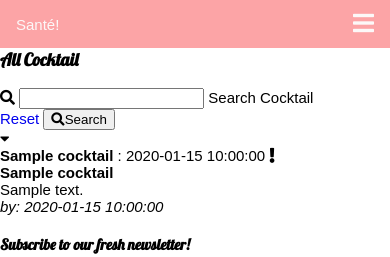
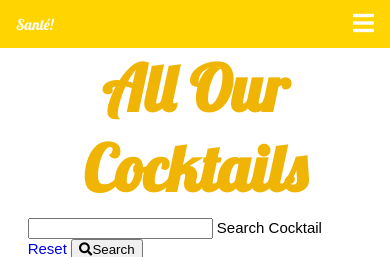
Before and after one commit to AudreyLL88/Sante_MS2, a Flask app: page /search in a window 390 px wide. Shown: the top 257 px of the page. Run offline with Flask 2, Linux system fonts and the light colour scheme; a database or web service that is not in the repository returns one stand-in record (values such as "Sample title"); some libraries are stand-ins or nearby versions.

Commit message:
Change color scheme and cocktail recipe cards

```diff
--- a/static/css/style.css
+++ b/static/css/style.css
@@ -5,46 +5,9 @@
 h4,
 h5,
 h6,
-.brand-logo {
+.nav__logo {
     font-family: "Lobster", cursive;
 }
-
-
-
-
-.cocktail-card {
-    height: 100%;
-    width: 100%;
-}
-
-.card-cocktail{
-background-color: rgb(255, 255, 255);
-  border-radius: 4px;
-  overflow: hidden;
-  display: flex;
-  align-items: center;
-  flex-direction: column;
-  -moz-box-pack: justify;
-  justify-content: space-between;
-  box-shadow: rgba(12, 15, 20, 0.02) 0px 0px 0px 1px,
-    rgba(12, 15, 20, 0.06) 0px 0px 1px 0px,
-    rgba(12, 15, 20, 0.06) 0px 2px 2px 0px;
-  max-width: 344px;
-  margin: 24px auto;
-
-}
-
-.responsive-image {
-  object-fit: contain;
-  height: 214px;
-  width: 100%;
-}
-
-.card-content {
-width: 100%;
-margin: 24px 24px;
-}
-
 
 
 /*===== VARIABLES CSS =====*/
@@ -52,13 +15,13 @@
   --header-height: 3rem;
 
   /*===== Colors =====*/
-  --first-color: #FCA4A6;
-  --first-color-dark: #C1576A;
-  --first-color-darken: #A83E51;
-  --white-color: #FCF8F8;
+  --first-color: #FFD400;
+  --first-color-dark: rgb(240, 181, 4);
+  --first-color-darken: rgb(228, 163, 0);
+  --white-color: #FFF;
 
   /*===== Font and typography =====*/
-  --body-font: 'Poppins', sans-serif;
+  --body-font:'Montserrat', sans-serif;
   --big-font-size: 2.5rem;
   --normal-font-size: .938rem;
 
@@ -183,7 +146,7 @@
 }
 
 .home__container{
-  height: calc(100vh - var(--header-height));
+  height: calc(80vh - var(--header-height));
   grid-template-rows: repeat(2, max-content);
   row-gap: 1.5rem;
 }
@@ -253,7 +216,7 @@
   }
 
   .home__container{
-    height: 100vh;
+    height: 80vh;
     grid-template-columns: repeat(2, max-content);
     grid-template-rows:  1fr;
     row-gap: 0;
@@ -292,3 +255,62 @@
     width: 604px;
   }
 }
+
+/* === Cocktail Cards == */
+
+.discover__cocktail,
+.all__cocktail {
+    margin-left: 1rem;
+    margin-right: 1rem;
+}
+
+.header__cocktail {
+    text-align: center;
+    font-size: 4rem;
+    color: var(--first-color-dark);
+    margin-bottom: 10px;
+    margin-top: 30px;
+}
+
+
+.discover__img,
+.all__img {
+    width: 100%;
+    padding-bottom: 100%;
+    background-size: cover;
+    background-position: center;
+    margin-bottom: 30px;
+    position: relative;
+}
+
+.discover__title {
+    position: absolute;
+    bottom: 0;
+    background: #fceabb;
+    background: -webkit-linear-gradient(to right, #f8b500, #fceabb);
+    color: #f1f1f1!important;
+    width: 100%;
+    transition: .5s ease-in-out;
+    opacity:0;
+    font-size: 1.2em;
+    padding: 25px 0 15px 0;
+    text-align: center;
+  }
+
+  .col-sm-6:hover .discover__title {
+    opacity: 1;
+  }
+
+@media (min-width: 768px) {
+    .wrap {
+        padding-left: 10%;
+        padding-right: 10%;
+    }
+}
+
+@media (max-width: 767.98px) {
+    .wrap {
+        padding-left: 3%;
+        padding-right: 3%;
+    }
+}
--- a/templates/cocktails.html
+++ b/templates/cocktails.html
@@ -1,56 +1,49 @@
 {% extends "base.html" %}
 {% block content %}
 
-    <h3 class="amber-text text-darken-4 center-align">All Cocktail</h3>
-
-    <div class="row card-panel light-grey lighten-5">
-        <form action="{{ url_for('search') }}" method="post" class="col s12">
-            <div class="row valign-wrapper center-align">
-                <div class="input-field col s12 m8">
-                    <i class="fas fa-search prefix amber-text text-darken-4"></i>
-                    <input type="text" name="query" id="query" minlength="3" class="validate" required>
+<div class="wrap">
+<div class="all__cocktail">
+    <div class="text-center pb-3">
+        <h2 class="header__cocktail">All Our Cocktails</h2>
+    </div>
+    <div class="row card card-sm center mt-5">
+        <form action="{{ url_for('search') }}" method="post" class="card-body row no-gutters align-items-center col-12">
+                <div class="col-auto text-center mt-5">
+                    <input type="search" name="query" id="query" minlength="3" class="form-control form-control-lg form-control-borderless" required>
                     <label for="query">Search Cocktail</label>
                 </div>
-                <div class="col s12 m4">
-                    <a href="{{ url_for('get_cocktails') }}" class="red btn text-shadow">Reset</a>
-                    <button type="submit" class="amber darken-1 btn text-shadow">
+                <div class="col-auto">
+                    <a href="{{ url_for('get_cocktails') }}" class="amber accent-3 btn text-shadow">Reset</a>
+                    <button type="submit" class="btn btn-lg btn-success">
                         <i class="fas fa-search left"></i>Search
                     </button>
                 </div>
-            </div>
         </form>
     </div>
-
     {% if cocktails|length > 0 %}
-    <ul class="collapsible">
+        <div class="row">
         {% for cocktail in cocktails %}
-        <li>
-            <div class="collapsible-header white-text amber darken-4 text-shadow">
-                <div class="col s3">
-                    <i class="fas fa-caret-down"></i>
+                <div class="col-sm-6 col-md-4">
+                    <div class="card">
+                            <div class="all__img"
+                                style="background-image: url('https://cdn.pixabay.com/photo/2018/06/05/22/21/ice-cubes-3456598_960_720.jpg')">
+                            </div>
+                            <div class="card-body">
+                              <h5 class="">{{ cocktail.cocktail_name }}</h5>
+                              <h6 class="card-subtitle mb-2 text-muted">{{ cocktail.cocktail_description }}</h6>
                               {% if session.user|lower == cocktail.created_by|lower %}
-                        <a  href="{{ url_for('delete_cocktail', cocktail_id=cocktail._id)}}" class="btn-small green accent-4">Delete</a>
-                        <a  href="{{ url_for('edit_cocktail', cocktail_id=cocktail._id)}}" class="btn-small amber">Edit</a>
+                        <a  href="{{ url_for('delete_cocktail', cocktail_id=cocktail._id)}}" class="btn btn-danger">Delete</a>
+                        <a  href="{{ url_for('edit_cocktail', cocktail_id=cocktail._id)}}" class="btn btn-success">Edit</a>
                     {% endif %}
-                </div>
-                <div class="col s9">
-                    <strong>{{ cocktail.cocktail_name }}</strong> : {{ cocktail.cocktail_date }}
-                    {% if cocktail.cocktail_status == "on" %}
-                        <i class="fas fa-exclamation circle amber-text lighten-2 tooltipped"
-                            data-position="bottom" data-tooltip="URGENT"></i>
-                    {% endif %}
+                        <a  href="{{url_for('get_cocktails', cocktail_id=cocktail._id)}}" class="btn btn-primary">Try</a>
                         </div>
                     </div>
-            <div class="collapsible-body">
-                <strong>{{ cocktail.category_name }}</strong>
-                <p>{{ cocktail.cocktail_description }}</p>
-                <p><em>by: {{ cocktail.created_by }}</em></p>
                 </div>
-        </li>
         {% endfor %}
-  </ul>
         {% else %}
-        <h3 class="red-text text-darken-4 center-align">No Results Found</h3>
-  {% endif %}
+            <h3 class="text-center">No Results Found</h3>
+        </div>
+</div>
+</div>
 
-{% endblock %}
+{% endif %} {% endblock %}
```
Also changed, not shown: templates/index.html (+14 -22 lines). Lines whose indentation alone changed are shown as unchanged.
